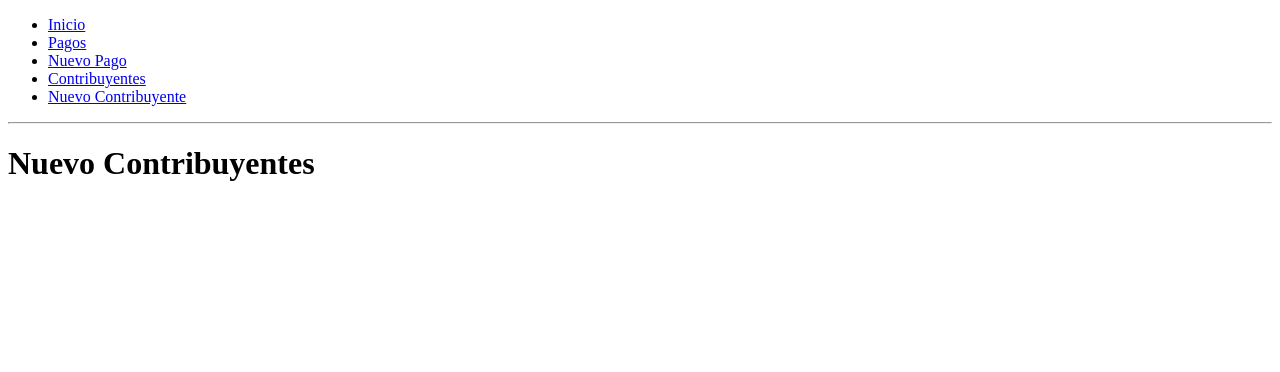
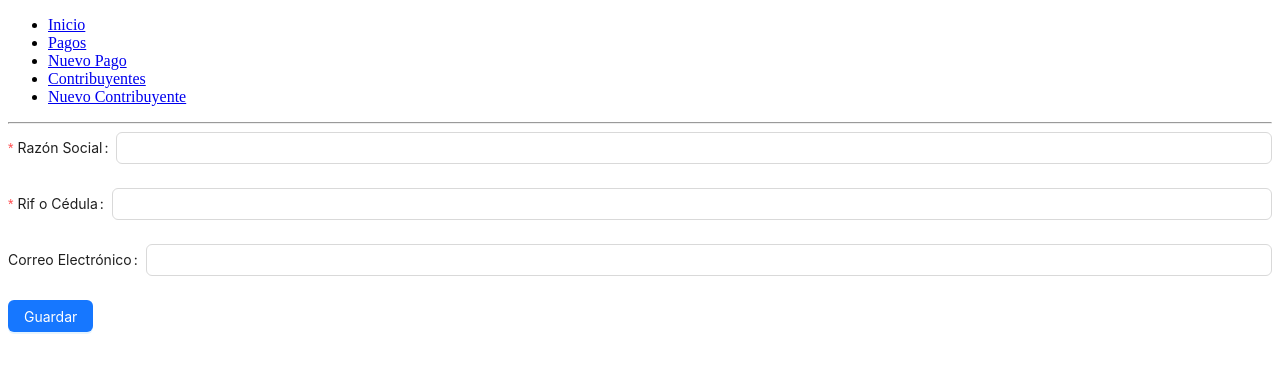
Before and after one commit to Douglas571/sedemat_system, a React (Vite) app in the folder frontend/: page /business/new in a window 1280 px wide. Shown: the top 372 px of the page. Built offline with nearby package versions, Linux system fonts and the light colour scheme.

Commit message:
Added the business create form

```diff
--- a/frontend/src/App.tsx
+++ b/frontend/src/App.tsx
@@ -2,6 +2,7 @@ import NewPaymentForm from 'components/NewPaymentForm'
 import ViewPayments from 'components/ViewPayments'
 
 import BusinessView from 'pages/BusinessView'
+import BusinessNew from 'pages/BusinessNew'
 
 import { Routes, Route, Outlet, Link, BrowserRouter } from "react-router-dom";
 
@@ -21,7 +22,7 @@ function App(): JSX.Element {
 								routes for. */}
 
 						<Route path='business' element={<BusinessView/>}/>
-						<Route path='business/new' element={<h1>Nuevo Contribuyentes</h1>}/>
+						<Route path='business/new' element={<BusinessNew/>}/>
 						<Route path="*" element={<NoMatch />} />
 					</Route>
 				</Routes>
--- a/frontend/src/pages/BusinessNew.tsx
+++ b/frontend/src/pages/BusinessNew.tsx
@@ -0,0 +1,116 @@
+import React from 'react'
+import { FormProps } from 'antd'
+import { Form, Input, Button, message } from 'antd'
+
+const IP = process.env.BACKEND_IP || "localhost"
+const PORT = "3000"
+const HOST = "http://" + IP + ":" + PORT
+
+type FormFields = {
+    businessName: string
+    dni: string
+    email: string
+}
+
+async function sendBusinessData(business: FormFields) {
+    const url = `${HOST}/v1/businesses/`;  // Replace HOST with your actual host URL
+    const requestOptions = {
+        method: 'POST',
+        headers: { 'Content-Type': 'application/json' },
+        body: JSON.stringify(business)
+    };
+
+    try {
+        const response = await fetch(url, requestOptions);
+        if (!response.ok) {
+            const error = await response.json();
+            throw new Error(error.error.msg || 'Failed to post business data');
+        }
+        console.log('Business data posted successfully');
+        // Optionally handle response data here
+    } catch (error) {
+        console.error('Error posting business data:', error.message);
+        // Handle error state in your application
+    }
+}
+
+function BusinessNew(): JSX.Element {
+    const [form] = Form.useForm()
+    const [messageApi, contextHolder] = message.useMessage()
+
+    function clearForm(){
+		form.setFieldValue('businessName', '')
+		form.setFieldValue('dni', '')
+        form.setFieldValue('email', '')
+	}
+
+
+
+    const onFinish: FormProps<FiledType>['onFinish'] = async (values) => {
+        try {
+
+            let response = await sendBusinessData(values)
+            // everything fine
+            messageApi.open({
+                type: 'success',
+                content: "Contribuyente guardado exitosamente",
+            });
+
+            clearForm()
+        } catch (error) {
+            console.log({error})
+            let msg = "Hubo un error"
+
+
+            messageApi.open({
+                type: 'error',
+                content: msg,
+            });
+        }
+    }
+
+    return (
+        <div>
+            {contextHolder}
+            <Form form={form}
+                onFinish={onFinish}
+            >
+                <Form.Item<FormFields>
+                    rules={[
+                        {
+                            required: true,
+                            message: "Introduzca la razón social"
+                        }
+                    ]}
+                    label='Razón Social'
+                    name='businessName'
+                >
+                    <Input/>
+                </Form.Item>
+                <Form.Item<FormFields>
+                    rules={[
+                        {
+                            required: true,
+                            message: "Introduzca el rif o la cédula"
+                        }
+                    ]}
+                    label='Rif o Cédula'
+                    name='dni'
+                >
+                    <Input/>
+                </Form.Item>
+                <Form.Item<FormFields>
+                    label='Correo Electrónico'
+                    name='email'
+                >
+                    <Input/>
+                </Form.Item>
+                <Form.Item>
+                    <Button type='primary' htmlType='submit'>Guardar</Button>
+                </Form.Item>
+            </Form>
+        </div>
+    )
+}
+
+export default BusinessNew
```
